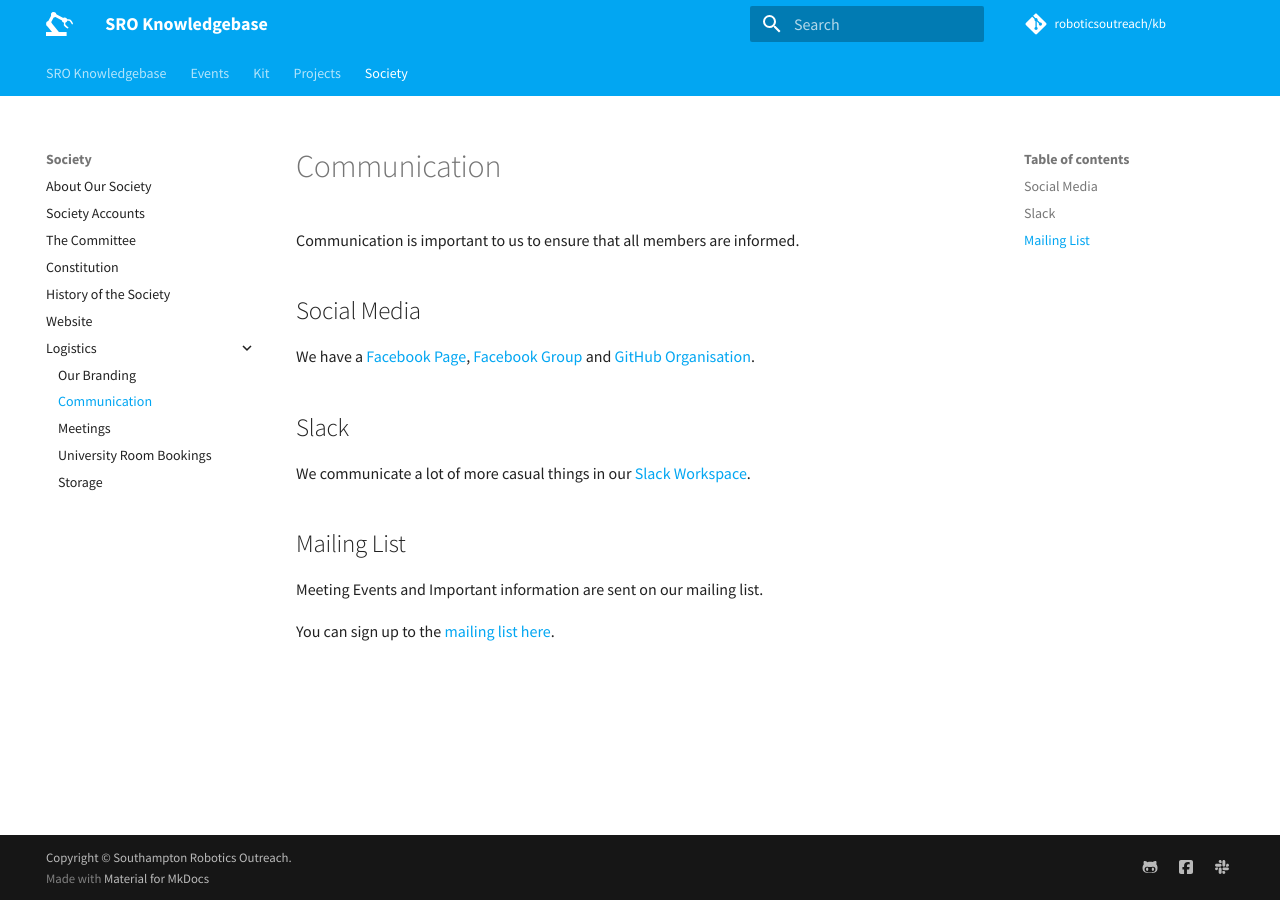
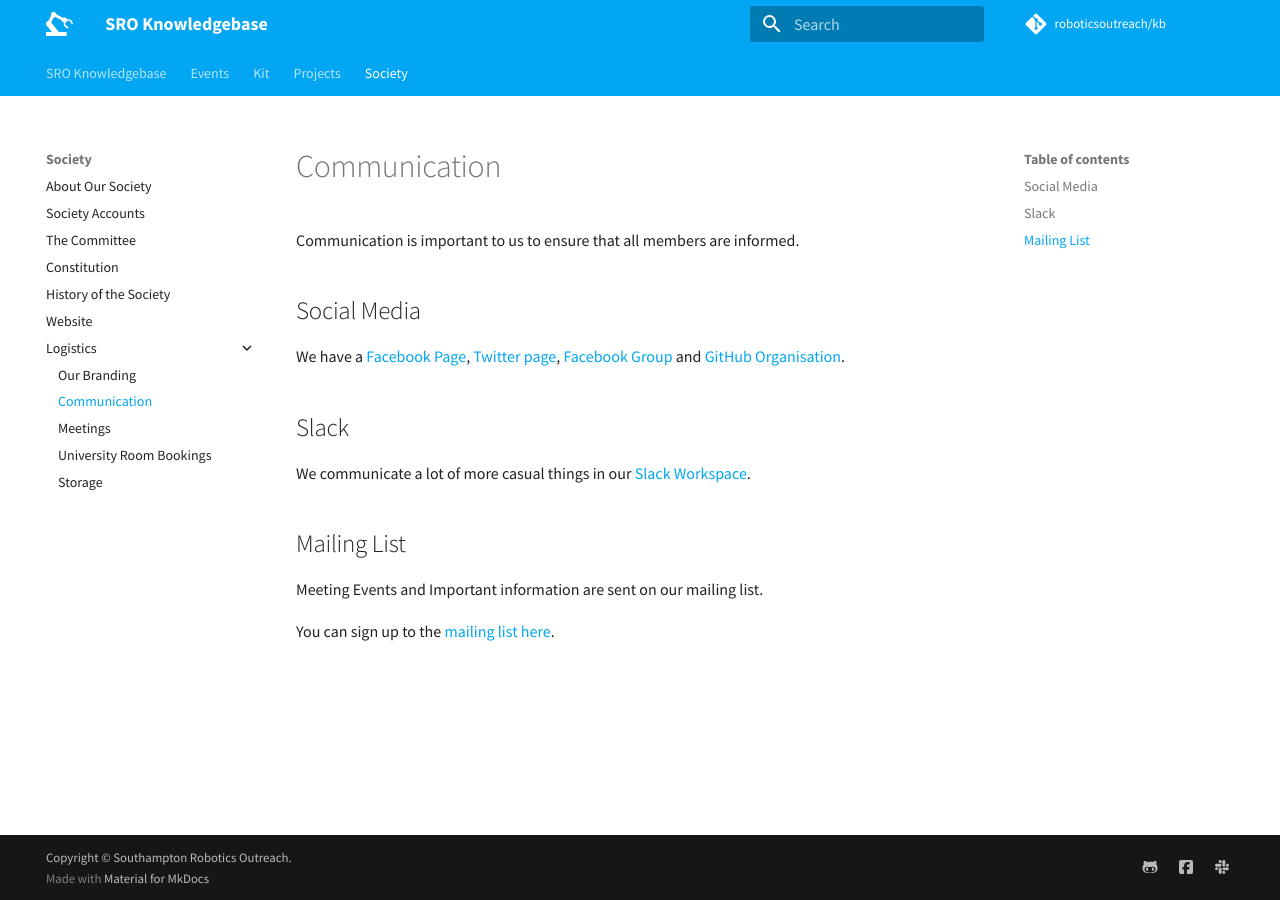
Before and after one commit to roboticsoutreach/kb, an MkDocs documentation site: the page built from docs/society/logistics/communication.md, in a window 1280 px wide. Built offline with MkDocs 1.6.1 and Material for MkDocs 9.7.7, drawn with Linux system fonts in a browser that asks for light colours; comment, search, counter and statistics services are not loaded.

Commit message:
Added link for twitter page

```diff
--- a/docs/society/logistics/communication.md
+++ b/docs/society/logistics/communication.md
@@ -4,9 +4,10 @@ Communication is important to us to ensure that all members are informed.
 
 ## Social Media
 
-We have a [Facebook Page][fb-page], [Facebook Group][fb-group] and [GitHub Organisation][gh].
+We have a [Facebook Page][fb-page], [Twitter page][twitter-page], [Facebook Group][fb-group] and [GitHub Organisation][gh].
 
 [fb-page]: https://facebook.com/SROSoton
+[twitter-page]: https://twitter.com/robotoutreach
 [fb-group]: https://www.facebook.com/groups/126854750821510/
 [gh]: https://github.com/roboticsoutreach
 
```
